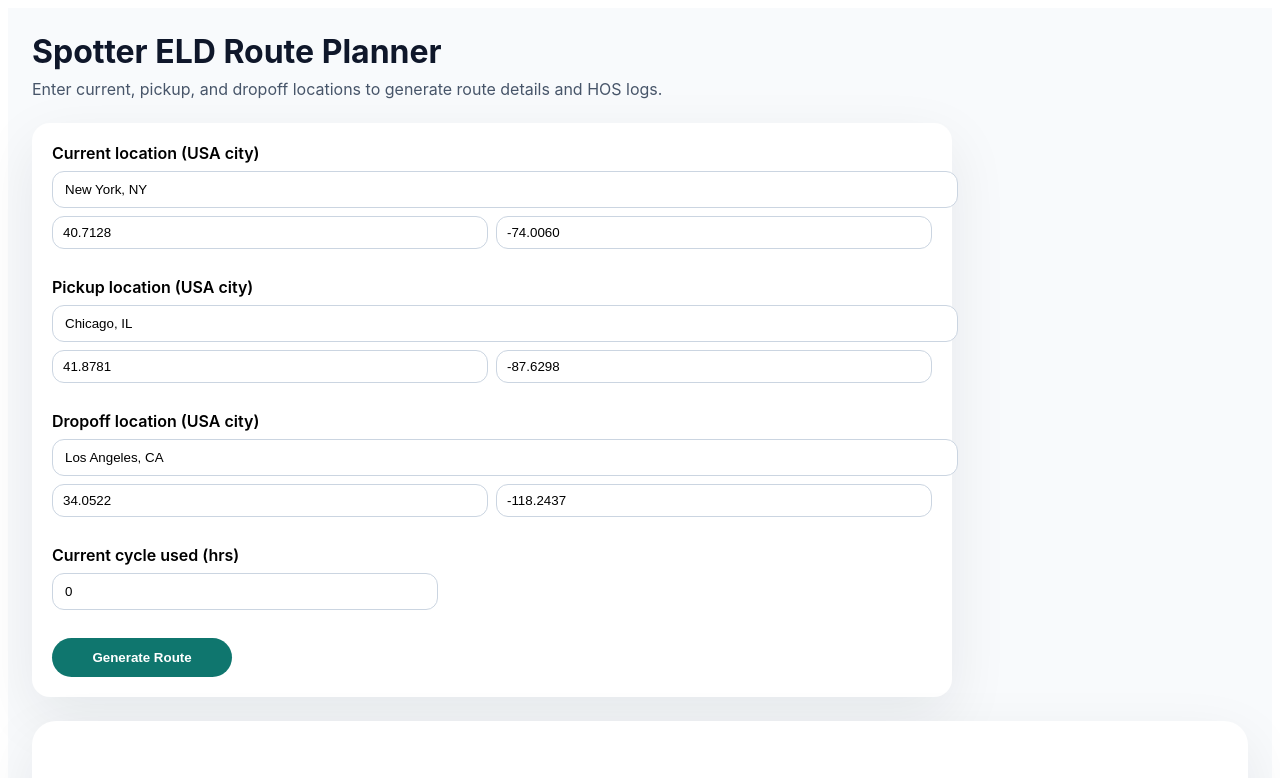
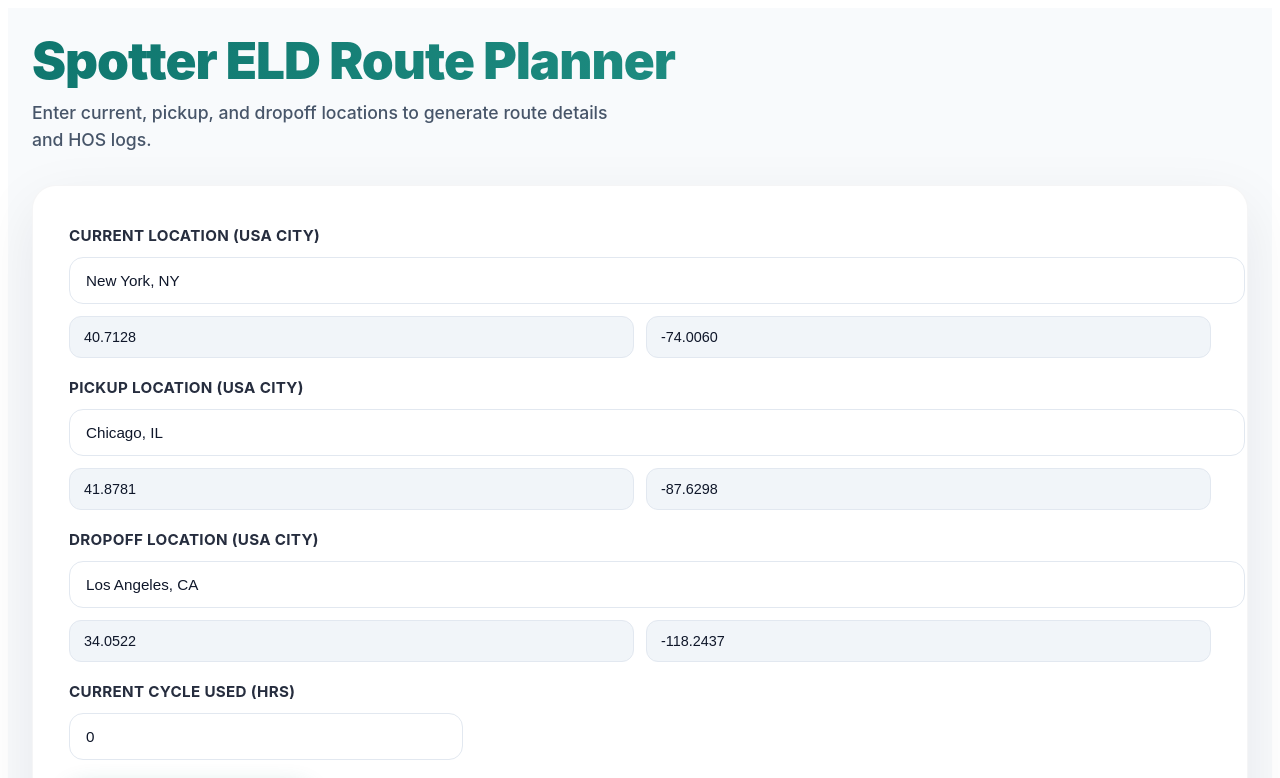
Before and after one commit to m11ad/full-stack-spotter-assessment, a React (Vite) app in the folder project/frontend/: page / in a window 1280 px wide. Shown: the top 778 px of the page. Built offline with nearby package versions, Linux system fonts and the light colour scheme.

Commit message:
Polish form and header styling with gradient text and modern input design

```diff
--- a/project/frontend/src/App.css
+++ b/project/frontend/src/App.css
@@ -1,19 +1,30 @@
 .app-shell { padding: 24px; font-family: Inter, Arial, sans-serif; background: #f8fafc; min-height: 100vh; }
 header { max-width: 880px; margin-bottom: 24px; }
-header h1 { margin: 0 0 8px; font-size: 2rem; color: #0f172a; }
-header p { margin: 0; color: #475569; }
+header { max-width: 100%; margin-bottom: 32px; }
+header h1 { margin: 0 0 12px 0; font-size: 3.2rem; font-weight: 900; background: linear-gradient(135deg, #0f766e 0%, #2a9d8f 100%); -webkit-background-clip: text; -webkit-text-fill-color: transparent; background-clip: text; letter-spacing: -0.02em; line-height: 1.1; }
+header p { margin: 0; font-size: 1.1rem; color: #475569; line-height: 1.5; max-width: 600px; font-weight: 500; }
 .trip-form { display: grid; gap: 16px; max-width: 880px; background: white; padding: 20px; border-radius: 18px; box-shadow: 0 20px 60px rgba(15,23,42,.08); }
+.trip-form { display: grid; gap: 20px; max-width: 100%; background: white; padding: 40px 36px; border-radius: 24px; box-shadow: 0 20px 60px rgba(15,23,42,.08); border: 1px solid rgba(15,23,42,.04); }
 .field-row { display: grid; gap: 12px; grid-template-columns: 1.5fr 1fr 1fr; align-items: center; }
 .field-row label { font-weight: 600; color: #0f172a; }
 .field-row input { padding: 10px 12px; border: 1px solid #cbd5e1; border-radius: 12px; }
 .field-block { display: block; margin-bottom: 12px; }
-.field-block label { display: block; font-weight:600; margin-bottom:8px; }
-.field-block input { width: 100%; padding: 10px 12px; border: 1px solid #cbd5e1; border-radius: 12px; }
+.field-block { display: block; margin-bottom: 0; }
+.field-block label { display: block; font-weight: 700; margin-bottom: 12px; color: #0f172a; font-size: 0.95rem; letter-spacing: 0.02em; text-transform: uppercase; opacity: 0.9; }
+.field-block input { width: 100%; padding: 14px 16px; border: 1.5px solid #e2e8f0; border-radius: 14px; background: #ffffff; font-size: 0.95rem; color: #0f172a; transition: all 0.2s ease; }
+.field-block input:hover { border-color: #cbd5e1; background: #f8fafc; }
+.field-block input:focus { outline: none; border-color: #0f766e; background: #ffffff; box-shadow: 0 0 0 3px rgba(15, 118, 110, 0.08); }
 .coord-row { display: flex; gap: 8px; margin-top:8px; }
-.coord-row input { flex: 1 1 0; padding:8px 10px; }
+.coord-row { display: flex; gap: 12px; margin-top: 12px; }
+.coord-row input { flex: 1 1 0; padding: 12px 14px; border: 1.5px solid #e2e8f0; border-radius: 12px; background: #f1f5f9; font-size: 0.9rem; color: #0f172a; transition: all 0.2s ease; }
+.coord-row input:hover { border-color: #cbd5e1; }
+.coord-row input:focus { outline: none; border-color: #0f766e; background: #ffffff; box-shadow: 0 0 0 3px rgba(15, 118, 110, 0.08); }
 .field-block.small { max-width: 360px; }
 button { width: 180px; padding: 12px 18px; border: none; border-radius: 999px; background: #0f766e; color: white; cursor: pointer; font-weight: 700; }
-button:disabled { opacity: 0.7; cursor: not-allowed; }
+button { width: 100%; max-width: 240px; padding: 16px 32px; border: none; border-radius: 14px; background: linear-gradient(135deg, #0f766e 0%, #1a8f7f 100%); color: white; cursor: pointer; font-weight: 800; font-size: 1rem; letter-spacing: 0.04em; text-transform: uppercase; transition: all 0.3s ease; box-shadow: 0 8px 24px rgba(15, 118, 110, 0.24); }
+button:hover { transform: translateY(-2px); box-shadow: 0 12px 32px rgba(15, 118, 110, 0.32); }
+button:active { transform: translateY(0); }
+button:disabled { opacity: 0.65; cursor: not-allowed; transform: none; }
 .error-box { margin-top: 12px; padding: 12px; background: #fee2e2; color: #991b1b; border-radius: 12px; }
 .content-grid { display: grid; gap: 24px; grid-template-columns: 1fr; margin-top: 24px; }
 .map-panel, .summary-panel { background: white; border-radius: 24px; box-shadow: 0 20px 60px rgba(15,23,42,.08); padding: 18px; }
```
